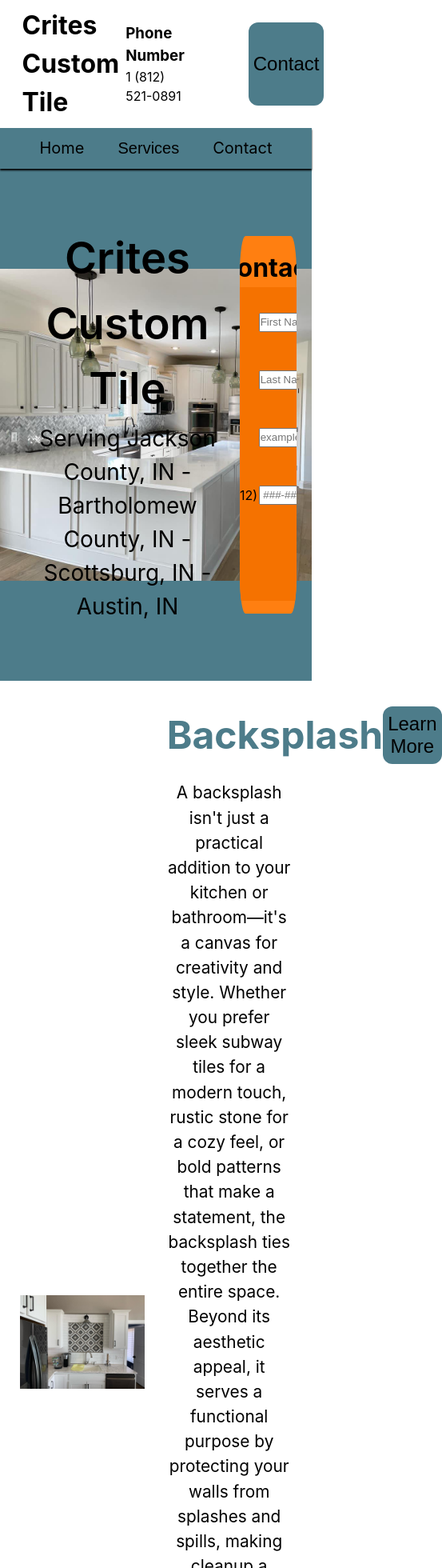
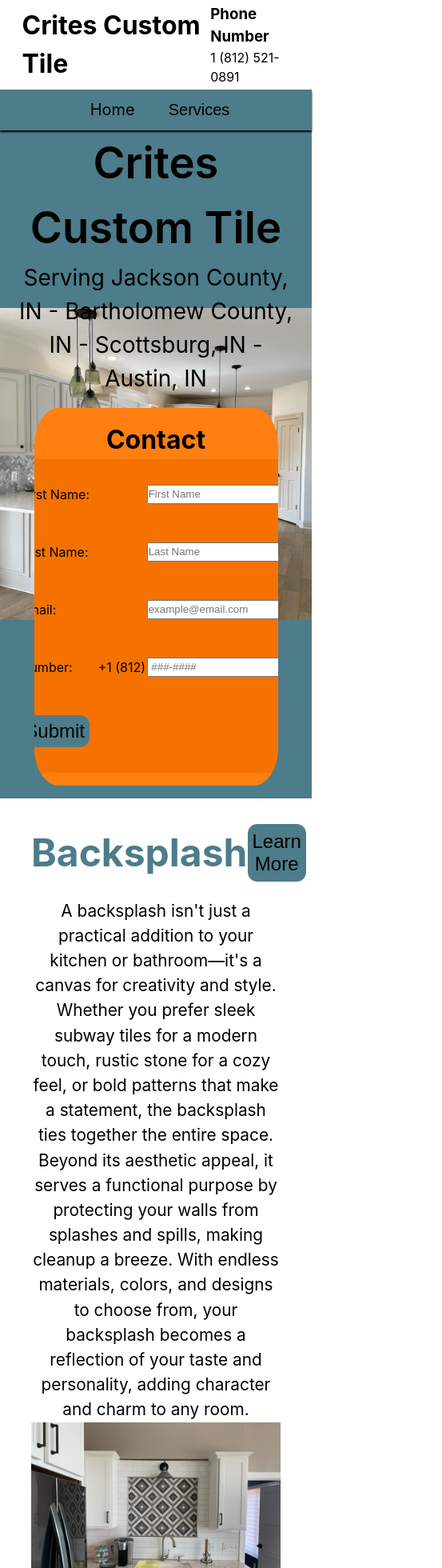
Before and after one commit to nbeswick99/CritesCustomTile, a React (Vite) app in the folder client/: page / in a window 390 px wide. Shown: the top 1960 px of the page at 80% size, 553 px wide, since content can reach past the window. Built offline with nearby package versions, Linux system fonts and the light colour scheme.

Commit message:
Adjustment

```diff
--- a/client/src/components/Header.jsx
+++ b/client/src/components/Header.jsx
@@ -14,7 +14,7 @@ const Header = () => {
           <h3>Phone Number</h3>
           <p>1 (812) 521-0891 </p>
         </div>
-        <button className='contact' onClick={() => Navigate("/Contact")}>Contact</button>
+        {/* <button className='contact' onClick={() => Navigate("/Contact")}>Contact</button> */}
       </div>
     </div>
   )
--- a/client/src/components/Navbar.jsx
+++ b/client/src/components/Navbar.jsx
@@ -19,7 +19,7 @@ const Navbar = () => {
           <Link to={"/VinylPlank"}>Vinyl Plank Floor</Link> */}
         </div>
       </div>
-      <Link to={"/Contact"}>Contact</Link>
+      {/* <Link to={"/Contact"}>Contact</Link> */}
     </div>
   )
 };
--- a/client/src/css/ContactForm.css
+++ b/client/src/css/ContactForm.css
@@ -37,3 +37,11 @@
     background-color: #3c6470;
     transition: 100ms;
 }
+
+@media only screen and (max-width:700px) {
+  .contact-form-container {
+      width: 70vw;
+      margin-top: 1em
+  }
+
+}
--- a/client/src/css/Home.css
+++ b/client/src/css/Home.css
@@ -1,6 +1,6 @@
 .hero-container{
   background-image: url(../assets/images/general/HeroImage.jpg);
-  background-size: 100%;;
+  background-size: 100%;
   background-repeat: no-repeat;
   background-position: center;
   background-color: #4D7C8A;
@@ -44,3 +44,11 @@ p.hero-text{
   background-color: #ff7f11;
   transition: 100ms;
 }
+
+@media only screen and (max-width: 700px) {
+  .hero-container{
+    flex-direction: column;
+    padding-bottom: 1em;
+  }
+
+}
--- a/client/src/css/Service.css
+++ b/client/src/css/Service.css
@@ -67,6 +67,27 @@ p.service-text{
   object-position: center;
 }
 
+@media only screen and (max-width: 700px) {
+  .service-container{
+    flex-direction: column-reverse;
+    padding: 0;
+  }
+  #shower {
+    flex-direction:column;
+  }
+  .service-img{
+    max-width: 80vw;
+    max-height: 80vh;
+    background-color:#4D7C8A ;
+  }
+  .service-text-container{
+    max-width: 80vw;
+  }
+  #service-page{
+    flex-direction: column;
+  }
+}
+
 /* Backsplash  page */
 
 /* Shower page*/
--- a/client/src/views/Backsplash.jsx
+++ b/client/src/views/Backsplash.jsx
@@ -21,7 +21,7 @@ const Backsplash = () => {
       {/* Banner image */}
       <img className='banner' src={backSplashHero} alt="Backsplash" />
       {/* Blurb and Contact form */}
-      <div className='service-container'>
+      <div className='service-container' id='service-page'>
         <div className='service-text-container'>
           <h2 className='service-text'>Backsplash</h2>
           <p className='service-text'>
--- a/client/src/views/Home.jsx
+++ b/client/src/views/Home.jsx
@@ -48,7 +48,7 @@ const Home = () => {
       </div>
 
       {/* Shower */}
-      <div className='service-container'>
+      <div className='service-container' id='shower'>
         <div className='service-text-container'>
           <div className='service-header'>
             <h3 className='service-text'>Shower</h3>
@@ -64,7 +64,7 @@ const Home = () => {
       </div>
 
       {/* Tile Floor */}
-      <div className='service-container'>
+      <div className='service-container' >
         <img className='service-img'src={generalImgs[3]} alt="Backsplash" />
         <div className='service-text-container'>
           <div className='service-header'>
--- a/client/src/views/Shower.jsx
+++ b/client/src/views/Shower.jsx
@@ -19,12 +19,13 @@ const Shower = () => {
       {/* Banner image */}
       <img className='banner' id='shower-banner' src={generalImgs[2]} alt="Backsplash" />
       {/* Blurb and Contact form */}
-      <div className='service-container'>
+      <div className='service-container' id='service-page'>
         <div className='service-text-container'>
           <h2 className='service-text'>Shower</h2>
           <p className='service-text'>
           If you want a little bit of luxury in your bathroom, a tile shower is a great option to choose. With many colors, styles, and textures, there is a tile shower that you are sure to love.
           Along with being elegant, tiles are durable and moisture resistant maintaining that elegance over time.
+          Tile showers can also be made with custom niches and benches to perfectly fit your needs.
           A tile shower provides a beautiful and long lasting addition to your bathroom.
           </p>
         </div>
--- a/client/src/views/TileFloor.jsx
+++ b/client/src/views/TileFloor.jsx
@@ -17,7 +17,7 @@ const TileFloor = () => {
       {/* Banner image */}
       <img className='banner' id='tile-floor-banner'src={generalImgs[3]} alt="Tile Floor Banner" />
       {/* Blurb and Contact form */}
-      <div className='service-container'>
+      <div className='service-container' id='service-page'>
         <div className='service-text-container'>
           <h2 className='service-text'>Tile Floor</h2>
           <p className='service-text'>
```
Also changed, not shown: client/src/css/ContactCard.css (line endings or trailing spaces), 2 other files (tests, documents, lock files or other folders).
